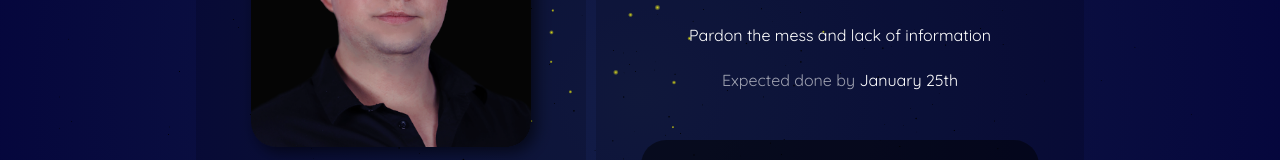
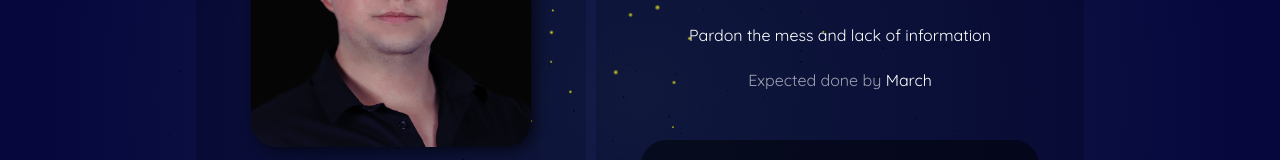
Before and after one commit to RunePjetursson/Rune-pjetursson-portfolio-2025, a Nuxt app: page / in a window 1280 px wide. Shown: the part 305-465 px from the top of the page. Built offline with nearby package versions, Linux system fonts and the light colour scheme.

Commit message:
Update MainCodeInfo.vue

```diff
--- a/components/MainCodeInfo.vue
+++ b/components/MainCodeInfo.vue
@@ -3,7 +3,7 @@
     <section class="flex column align">
       <h2>Currently Under Construction</h2>
       <p>Pardon the mess and lack of information</p>
-      <p><span>Expected done by</span> January 25th</p>
+      <p><span>Expected done by</span> March</p>
       <div class="flex column port">
         <p>I refer to my previous portfolio in the meantime</p>
         <a
```
